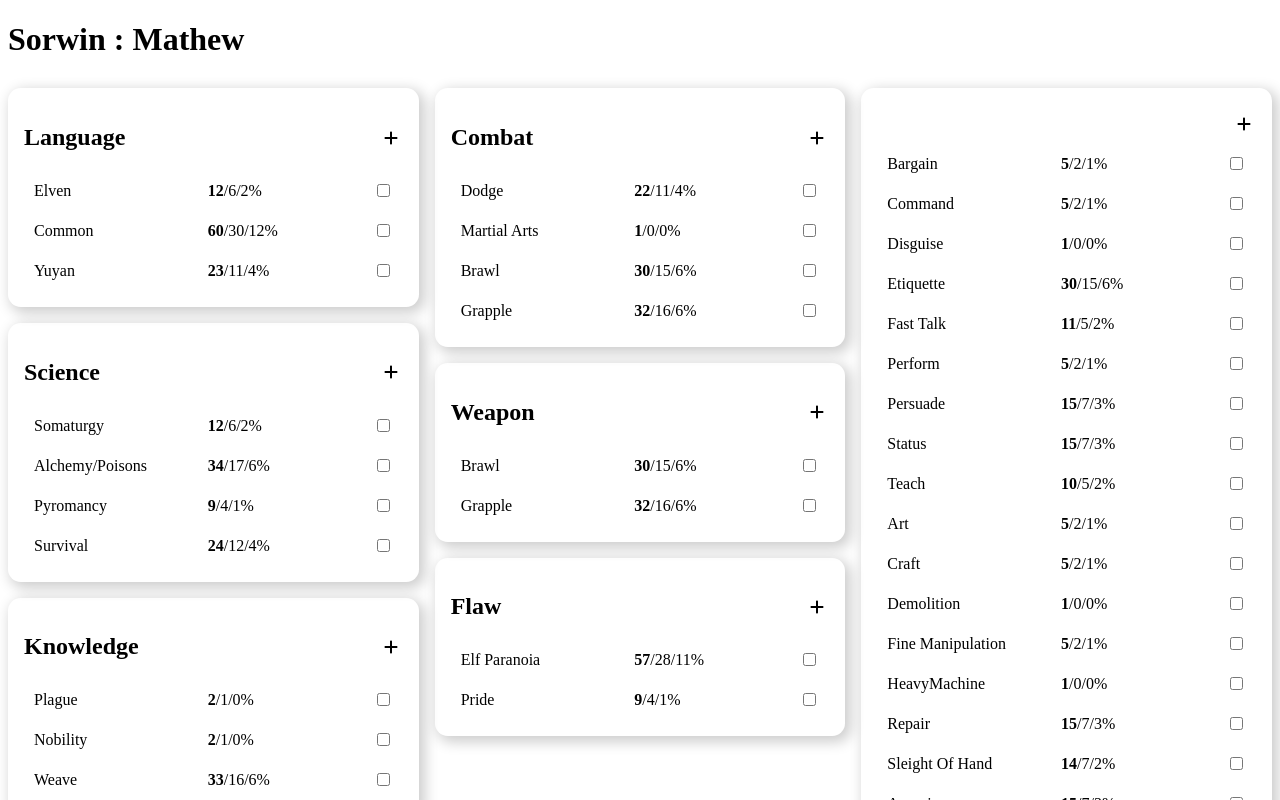
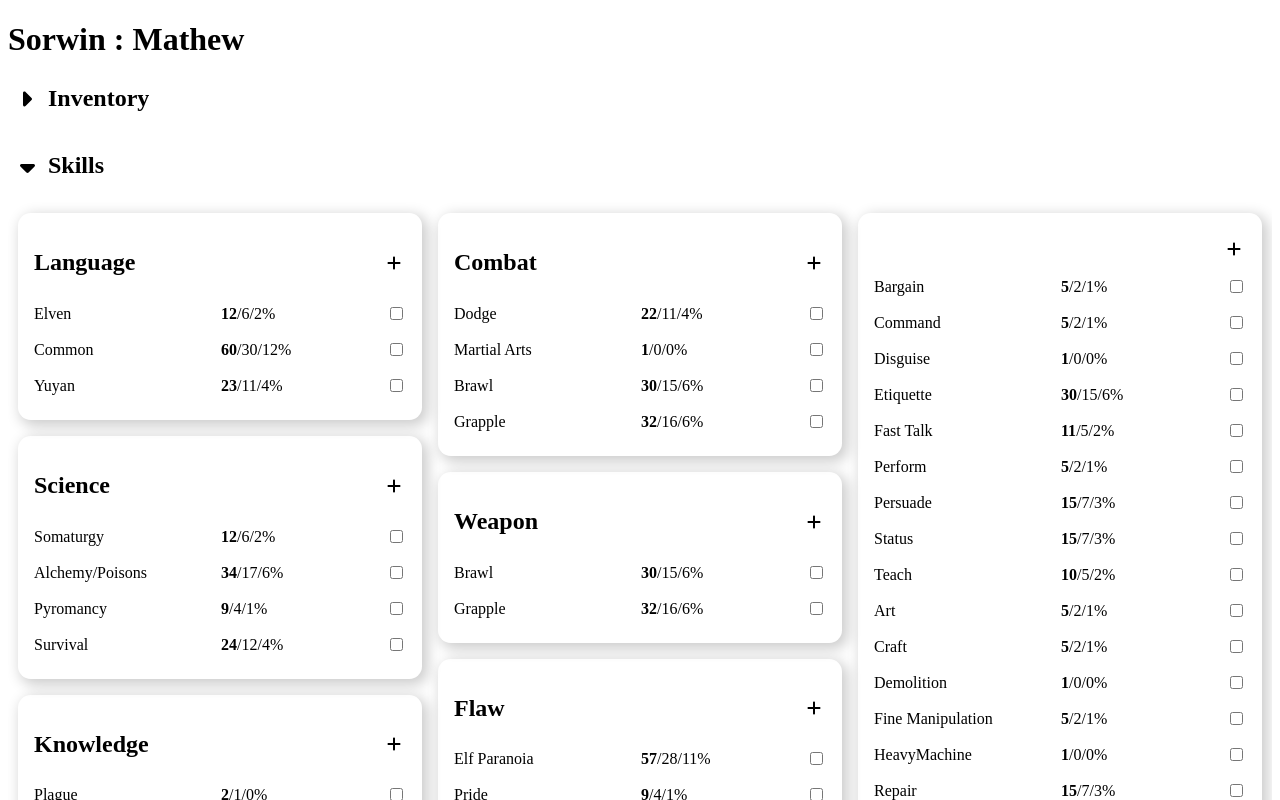
Before and after one commit to milesvdw/BRPSCharacterSheet, a React app: page / in a window 1280 px wide. Shown: the top 800 px of the page. Built offline with nearby package versions, Linux system fonts and the light colour scheme.

Commit message:
fix: add basic inventory management

```diff
--- a/src/CharacterSheet.tsx
+++ b/src/CharacterSheet.tsx
@@ -2,7 +2,9 @@ import React, { Component } from 'react';
 import CharacterSheetContext, { CharacterSheetData } from './CharacterSheetContext';
 import SkillBlock from './SkillBlock/SkillBlock';
 import './CharacterSheet.css'
-import { Skill } from './DefaultCharacterSheets';
+import { InventoryItem, Skill } from './DefaultCharacterSheets';
+import Collapsible from './Collapsible/Collapsible';
+import Inventory from './Inventory/Inventory';
 
 // Define the state interface for the component
 interface CharacterSheetState {
@@ -24,50 +26,85 @@ class CharacterSheet extends Component<{}, CharacterSheetState> {
     this.context?.updateValue(oldContext);
   }
 
+  updateItem = (index: number, item: InventoryItem) => {
+    const oldContext = this.context?.value!;
+    oldContext.inventory[index] = item;
+    this.context?.updateValue(oldContext);
+  }
+
+  deleteItem = (index: number) => {
+    const oldContext = this.context?.value!;
+    oldContext.inventory.splice(index, 1);
+    this.context?.updateValue(oldContext);
+  }
+
+  deleteSkill = (index: number) => {
+    const oldContext = this.context?.value!;
+    oldContext.skills.splice(index, 1);
+    this.context?.updateValue(oldContext);
+  }
+
   render() {
 
     return (
       <div>
         <h1>{this.context?.value.personal.name} : {this.context?.value.personal.player}</h1>
+
+        <Collapsible title="Inventory" open={false}>
+          <Inventory
+            deleteItem={this.deleteItem}
+            updateItem={this.updateItem}
+            items={this.context?.value.inventory!} />
+        </Collapsible>
+        <Collapsible title="Skills">
           <div className="SkillsTable">
             <div className="SkillBlocks">
               <SkillBlock
+                deleteSkill={this.deleteSkill}
                 updateSkill={this.updateSkill}
                 tag="language"
                 skills={this.context?.value.skills!} />
               <SkillBlock
+                deleteSkill={this.deleteSkill}
                 updateSkill={this.updateSkill}
                 tag="science"
                 skills={this.context?.value.skills!} />
               <SkillBlock
+                deleteSkill={this.deleteSkill}
                 updateSkill={this.updateSkill}
                 tag="knowledge"
                 skills={this.context?.value.skills!} />
               <SkillBlock
+                deleteSkill={this.deleteSkill}
                 updateSkill={this.updateSkill}
                 tag="craft"
                 skills={this.context?.value.skills!} />
             </div>
             <div className="SkillBlocks">
               <SkillBlock
+                deleteSkill={this.deleteSkill}
                 updateSkill={this.updateSkill}
                 tag="combat"
                 skills={this.context?.value.skills!} />
               <SkillBlock
+                deleteSkill={this.deleteSkill}
                 updateSkill={this.updateSkill}
                 tag="weapon"
                 skills={this.context?.value.skills!} />
               <SkillBlock
+                deleteSkill={this.deleteSkill}
                 updateSkill={this.updateSkill}
                 tag="flaw"
                 skills={this.context?.value.skills!} />
             </div>
             <div className="SkillBlocks">
               <SkillBlock
+                deleteSkill={this.deleteSkill}
                 updateSkill={this.updateSkill}
                 skills={this.context?.value.skills!} />
             </div>
           </div>
+        </Collapsible>
 
       </div>
     );
--- /dev/null
+++ b/src/Collapsible/Collapsible.css
@@ -0,0 +1,20 @@
+
+.collapsible {
+    overflow: hidden;
+    transition: max-height 0.1s ease-out;
+}
+
+.collapsible-content {
+    padding: 10px;
+}
+
+.toggle-button {
+    cursor: pointer;
+    margin-bottom: 10px;
+    padding: 5px 10px;
+    border: none;
+    border-radius: 5px;
+    display: flex;
+    flex-direction: row;
+    align-content: center;
+  }
--- /dev/null
+++ b/src/Collapsible/Collapsible.tsx
@@ -0,0 +1,56 @@
+import React, { Component } from 'react';
+import './Collapsible.css'; // Import your CSS file
+import CaretRight from '../Icons/CaretRight';
+import CaretDown from '../Icons/CaretDown';
+import IconButton from '../IconButton/IconButton';
+import Plus from '../Icons/Plus';
+
+interface CollapsibleProps {
+  title: string;
+  children: React.ReactNode;
+  open?: boolean
+}
+
+interface CollapsibleState {
+  isOpen: boolean;
+}
+
+class Collapsible extends Component<CollapsibleProps, CollapsibleState> {
+  constructor(props: CollapsibleProps) {
+    super(props);
+    this.state = {
+      isOpen: this.props.open !== undefined ? this.props.open : true,
+    };
+  }
+
+  toggleCollapse = () => {
+    this.setState((prevState) => ({
+      isOpen: !prevState.isOpen,
+    }));
+  };
+
+  render() {
+    const { title, children } = this.props;
+    const { isOpen } = this.state;
+
+    return (
+      <div>
+        <h2 className="toggle-button" onClick={this.toggleCollapse}>
+            <IconButton onClick={() => {}}>{isOpen ? <CaretDown /> : <CaretRight />}</IconButton> {title}
+        </h2>
+        <div
+          className="collapsible"
+          style={{
+            maxHeight: isOpen ? '1000px' : '0',
+          }}
+        >
+          <div className="collapsible-content">
+            {children}
+          </div>
+        </div>
+      </div>
+    );
+  }
+}
+
+export default Collapsible;
--- a/src/DefaultCharacterSheets.ts
+++ b/src/DefaultCharacterSheets.ts
@@ -11,6 +11,10 @@ export type Power = {
     cost: number,
     description: string,
     checked: boolean
+}
+export type InventoryItem = {
+    name: string;
+    amount: string;
 }
 
 export const defaultMagicWorld = {
--- a/src/IconButton/IconButton.css
+++ b/src/IconButton/IconButton.css
@@ -8,6 +8,7 @@
 .IconContainer svg {
     display: block;
     margin: 0.1em;
+    height: 1em;
     background-color: transparent;
     color: var(--primary-strong);
 }
--- /dev/null
+++ b/src/Icons/CaretDown.tsx
@@ -0,0 +1,10 @@
+import React from "react";
+
+const CaretDown = () => {
+    return (
+        <svg xmlns="http://www.w3.org/2000/svg" viewBox="0 0 320 512">
+            <path d="M137.4 374.6c12.5 12.5 32.8 12.5 45.3 0l128-128c9.2-9.2 11.9-22.9 6.9-34.9s-16.6-19.8-29.6-19.8L32 192c-12.9 0-24.6 7.8-29.6 19.8s-2.2 25.7 6.9 34.9l128 128z"/>
+        </svg>
+    );
+  }
+export default CaretDown;
--- /dev/null
+++ b/src/Icons/CaretRight.tsx
@@ -0,0 +1,10 @@
+import React from "react";
+
+const CaretRight = () => {
+    return (
+        <svg xmlns="http://www.w3.org/2000/svg" viewBox="0 0 256 512">
+            <path d="M246.6 278.6c12.5-12.5 12.5-32.8 0-45.3l-128-128c-9.2-9.2-22.9-11.9-34.9-6.9s-19.8 16.6-19.8 29.6l0 256c0 12.9 7.8 24.6 19.8 29.6s25.7 2.2 34.9-6.9l128-128z"/>
+        </svg>
+    );
+  }
+export default CaretRight;
--- /dev/null
+++ b/src/Icons/Trash.tsx
@@ -0,0 +1,10 @@
+import React from "react";
+
+const Trash = () => {
+    return (
+        <svg xmlns="http://www.w3.org/2000/svg" viewBox="0 0 448 512">
+            <path d="M135.2 17.7L128 32 32 32C14.3 32 0 46.3 0 64S14.3 96 32 96l384 0c17.7 0 32-14.3 32-32s-14.3-32-32-32l-96 0-7.2-14.3C307.4 6.8 296.3 0 284.2 0L163.8 0c-12.1 0-23.2 6.8-28.6 17.7zM416 128L32 128 53.2 467c1.6 25.3 22.6 45 47.9 45l245.8 0c25.3 0 46.3-19.7 47.9-45L416 128z"/>
+        </svg>
+    );
+  }
+export default Trash;
--- /dev/null
+++ b/src/Inventory/Inventory.css
@@ -0,0 +1,22 @@
+.InventoryItem {
+  display: flex;
+  justify-content: space-between;
+  align-items: center;
+  padding: .5em 0;
+}
+
+.InventoryItemName {
+  flex-grow: 1;
+  margin-right: 10px;
+  width: 100%;
+}
+
+.InventoryItemAmount {
+  margin-right: 8px;
+  width: 5em;
+  text-wrap: wrap;
+}
+
+.InventoryItemNameEdit input {
+  width: 100%;
+}
--- /dev/null
+++ b/src/Inventory/Inventory.tsx
@@ -0,0 +1,134 @@
+import React, { Component } from 'react';
+import './Inventory.css';
+import { InventoryItem, Skill } from '../DefaultCharacterSheets';
+import Plus from '../Icons/Plus';
+import IconButton from '../IconButton/IconButton';
+import Save from '../Icons/Save';
+import Trash from '../Icons/Trash';
+
+
+interface InventoryProps {
+  items: InventoryItem[];
+  updateItem: (index: number, item: InventoryItem) => void;
+  deleteItem: (index: number) => void;
+}
+
+interface InventoryState {
+  editingItemIndex: number;
+  editingItemAmount: string;
+  editingItemName: string;
+}
+
+class SkillBlock extends Component<InventoryProps, InventoryState> {
+  constructor(props: InventoryProps) {
+    super(props);
+
+    this.state = {
+      editingItemName: "",
+      editingItemIndex: -1,
+      editingItemAmount: ""
+    }
+  }
+
+  saveEditingItem = () => {
+    const updatedItem = this.props.items[this.state.editingItemIndex];
+    updatedItem.amount = this.state.editingItemAmount;
+    updatedItem.name = this.state.editingItemName;
+    this.props.updateItem(this.state.editingItemIndex, updatedItem);
+    this.setState({editingItemIndex: -1})
+  }
+
+  generateNewItem = (): InventoryItem => {
+    return {
+      name: "new",
+      amount: "1"
+    }
+  }
+
+  handleKeyDown = (event: any) => {
+    if (event.key === 'Enter') {
+      this.saveEditingItem();
+      return;
+    }
+    if (event.key === 'Escape') {
+      this.discardEdits();
+    }
+  };
+
+  discardEdits = () => {
+    this.setState({editingItemIndex: -1});
+  }
+
+  createNewSkill = () => {
+    this.props.updateItem(this.props.items.length, this.generateNewItem());
+  }
+
+  render() {
+    const { items } = this.props;
+
+    return (
+      <div className="Container">
+        <div className="SkillCategoryHeader">
+          <IconButton onClick={this.createNewSkill}><Plus /></IconButton>
+        </div>
+        {items.map((item, index) => {
+          return (
+            <div key={index} className="InventoryItem"
+              onClick={() => {this.setState({ editingItemIndex: index, editingItemAmount: items[index].amount, editingItemName: items[index].name})}}
+            >
+
+
+              {this.state.editingItemIndex === index ?
+                (
+                  <div className={"InventoryItemAmount"}>
+                    <input autoFocus
+                      value={this.state.editingItemAmount}
+                      onChange={(e) => {this.setState({editingItemAmount: e.target.value})}}
+                      onKeyDown={this.handleKeyDown}>
+                    </input>
+                  </div>
+                )
+                :
+                (
+                  <div className={"InventoryItemAmount"}>
+                    <span><b>{items[index].amount}</b></span>
+                  </div>
+                )
+              }
+
+              <div className={"InventoryItemName"}>
+                {this.state.editingItemIndex === index ?
+                  (
+                    <div className={"InventoryItemNameEdit"}>
+                      <input autoFocus
+                        value={this.state.editingItemName}
+                        onChange={(e) => {this.setState({editingItemName: e.target.value})}}
+                        onKeyDown={this.handleKeyDown}>
+                      </input>
+                    </div>
+                  )
+                  :
+                  (
+                    <span>{items[index].name}</span>
+                  )
+                }
+
+               </div>
+
+
+
+              {this.state.editingItemIndex === index &&
+                (
+                  <IconButton onClick={(event: any) => {this.saveEditingItem(); event?.stopPropagation();}}><Save /></IconButton>
+                )
+              }
+              <IconButton onClick={(event: any) => {this.props.deleteItem(index); event?.stopPropagation();}}><Trash /></IconButton>
+            </div>
+          );
+        })}
+      </div>
+    );
+  }
+}
+
+export default SkillBlock;
--- a/src/SkillBlock/SkillBlock.css
+++ b/src/SkillBlock/SkillBlock.css
@@ -36,7 +36,7 @@
   display: flex;
   justify-content: space-between;
   align-items: center;
-  padding: 10px;
+  padding: .5em 0;
 }
 
 .SkillName {
--- a/src/SkillBlock/SkillBlock.tsx
+++ b/src/SkillBlock/SkillBlock.tsx
@@ -10,6 +10,7 @@ interface SkillBlockProps {
   tag?: string;
   skills: Skill[];
   updateSkill: (index: number, skill: Skill) => void;
+  deleteSkill: (index: number) => void;
 }
 
 interface SkillBlockState {
@@ -56,7 +57,14 @@ class SkillBlock extends Component<SkillBlockProps, SkillBlockState> {
     if (event.key === 'Enter') {
       this.saveEditingSkill();
     }
+    if (event.key === 'Escape') {
+      this.discardEdits();
+    }
   };
+
+  discardEdits = () => {
+    this.setState({editingSkillIndex: -1});
+  }
 
   createNewSkill = () => {
     this.props.updateSkill(this.props.skills.length, this.generateNewSkill(this.props.tag ? [this.props.tag] : []));
```
Lines whose indentation alone changed are shown as unchanged.
